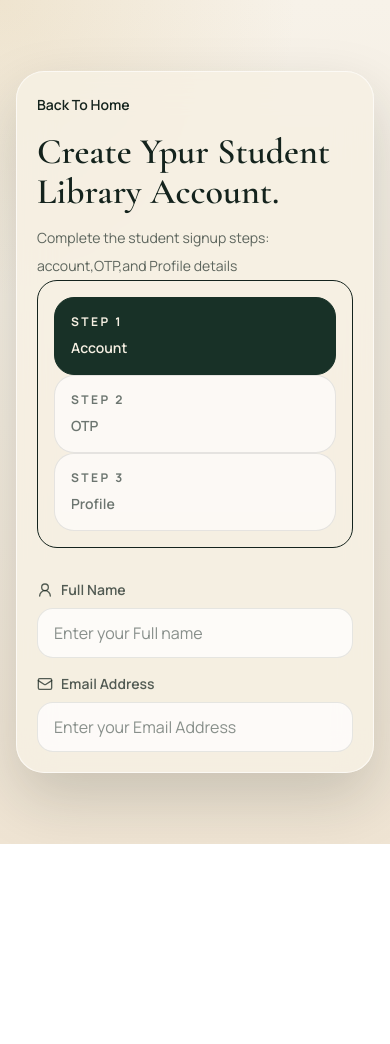
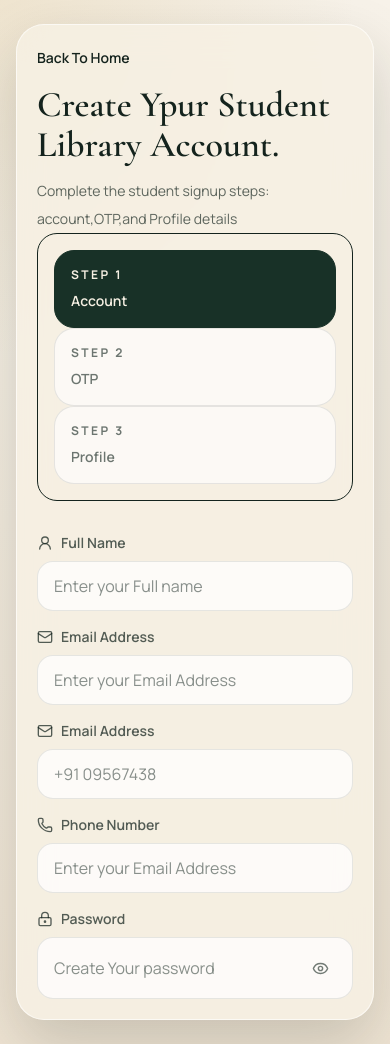
Before and after one commit to UsmanSiddique-dev/LibreStack, a React (Vite) app in the folder Frontend/: page /signup in a window 390 px wide. Before the commit the page ends 844 px from the top, so only its background shows below. Built offline with nearby package versions, Linux system fonts and the light colour scheme.

Commit message:
feat: enhance SignUp component with additional input fields for phone and password visibility toggle

```diff
--- a/Frontend/src/pages/SignUp.jsx
+++ b/Frontend/src/pages/SignUp.jsx
@@ -2,7 +2,15 @@ import React, { useEffect, useState } from "react";
 import { signupStyles as s } from "../assets/Styles";
 import { useAuth } from "../shared/AuthContext";
 import { Link, useNavigate } from "react-router-dom";
-import { CheckCircle2, Mail, UserRound } from "lucide-react";
+import {
+  CheckCircle2,
+  Eye,
+  EyeOff,
+  LockKeyhole,
+  Mail,
+  Phone,
+  UserRound,
+} from "lucide-react";
 const stepList = [
   { id: 1, title: "Account" },
   { id: 2, title: "OTP" },
@@ -226,7 +234,7 @@ const SignUp = () => {
                       className={s.input}
                     />
                   </label>
-                   <label htmlFor="" className="block">
+                  <label htmlFor="" className="block">
                     <span className={s.fieldLabel}>
                       <Mail size={16} />
                       Email Address
@@ -240,6 +248,61 @@ const SignUp = () => {
                       className={s.input}
                     />
                   </label>
+                  <label htmlFor="" className="block">
+                    <span className={s.fieldLabel}>
+                      <Mail size={16} />
+                      Email Address
+                    </span>
+                    <input
+                      type="text"
+                      name="phone"
+                      value={form.phone}
+                      onChange={handelechange}
+                      placeholder="+91 09567438"
+                      className={s.input}
+                    />
+                  </label>
+                  <label htmlFor="" className="block">
+                    <span className={s.fieldLabel}>
+                      <Phone size={16} />
+                      Phone Number
+                    </span>
+                    <input
+                      type="email"
+                      name="email"
+                      value={form.email}
+                      onChange={handelechange}
+                      placeholder="Enter your Email Address"
+                      className={s.input}
+                    />
+                  </label>
+                  <label htmlFor="" className="block">
+                    <span className={s.fieldLabel}>
+                      <LockKeyhole size={16} />
+                      Password
+                    </span>
+                    <div className={s.passwordWrapper}>
+                      <input
+                        type={showPassword ? "text" : "password"}
+                        name="password"
+                        value={form.password}
+                        onChange={handelechange}
+                        placeholder="Create Your password"
+                        className={s.passwordInput}
+                      />
+                      <button
+                        type="button"
+                        onClick={() => setShowPassword((current) => !current)}
+                        className={s.toggleButton}
+                      >
+                        {showPassword ? (
+                          <EyeOff size={17} />
+                        ) : (
+                          <Eye size={17} />
+                        )}
+                      </button>
+                    </div>
+                  </label>
                 </>
               )}
             </form>
```
Also changed, not shown: 1 other file (tests, documents, lock files or other folders).
